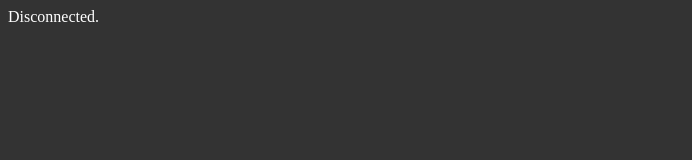
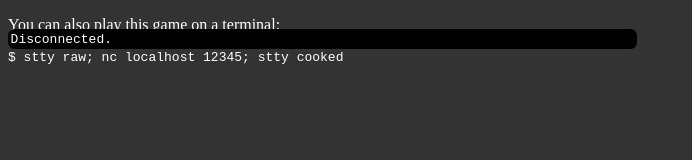
Before and after one commit to Akuli/catris, a plain HTML site: page index.html in a window 1280 px wide. Shown: the whole page, without its empty margins (0-692 px from the left). Drawn offline with Linux system fonts and the light colour scheme.

Commit message:
javascript works, css broken

```diff
--- a/index.html
+++ b/index.html
@@ -354,8 +354,15 @@ document.addEventListener("DOMContentLoaded", () => {
 
   // no need for onerror(), because onclose() will run on errors too
   ws.onclose = () => {
-    document.body.innerHTML = "Disconnected.";
+    document.getElementById("terminal").innerHTML = "Disconnected.";
   };
+
+  if (!navigator.platform.startsWith("Win")) {
+    document.getElementById("netcat-instructions").innerHTML = `
+    <p>You can also play this game on a terminal:</p>
+    <pre>$ stty raw; nc ${window.location.hostname} 12345; stty cooked</pre>
+    `
+  }
 });
     </script>
     <style>
@@ -400,9 +407,12 @@ body {
     </style>
   </head>
   <body>
-    <div id="terminal-container">
-      <pre id="terminal"><span></span></pre>
-      <pre id="cursor-overlay"></pre>
+    <div>
+      <div id="terminal-container">
+        <pre id="terminal"><span></span></pre>
+        <pre id="cursor-overlay"></pre>
+      </div>
     </div>
+    <div id="netcat-instructions"></div>
   </body>
 </html>
```
